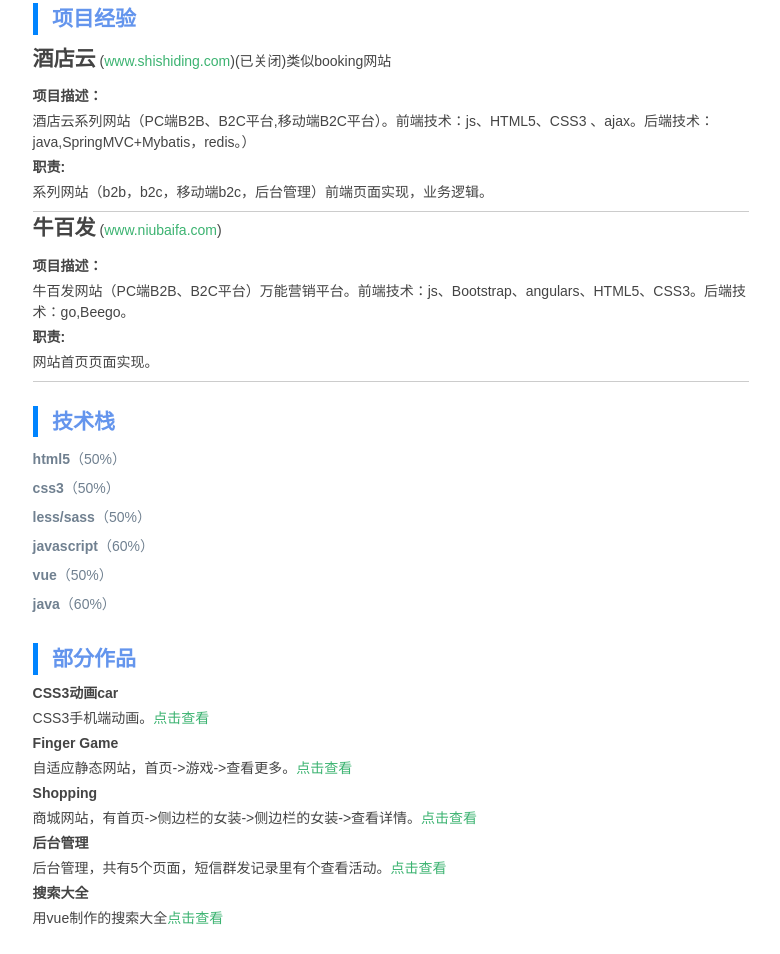
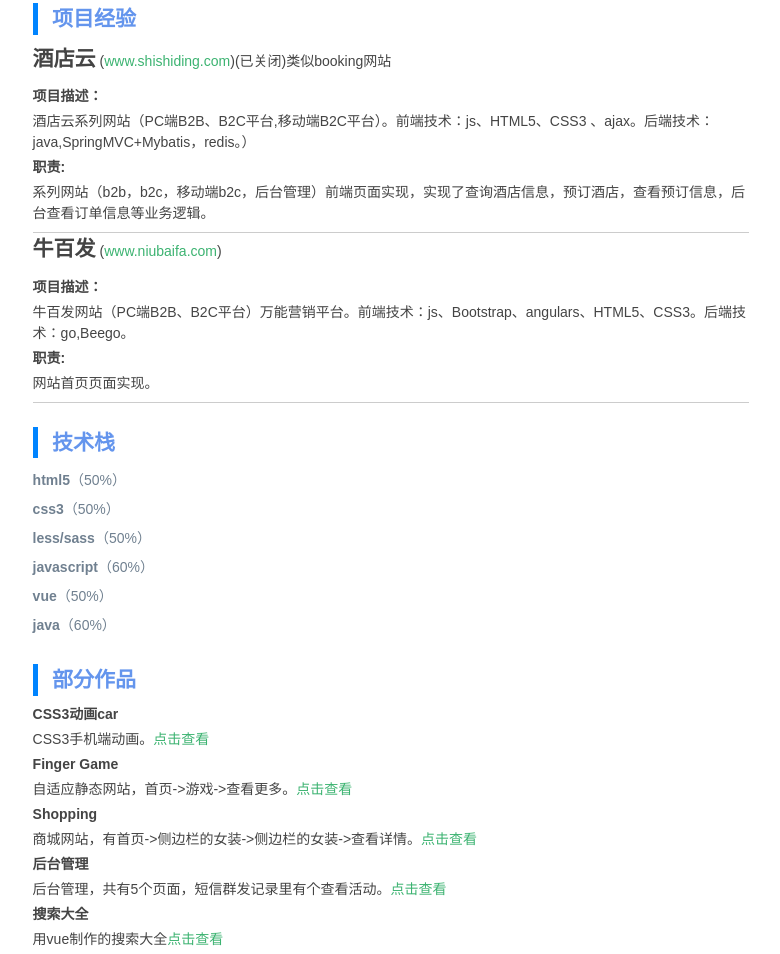
Before and after one commit to guuozi/guuozi, a plain HTML site: page index.html in a window 1280 px wide. Shown: the part 1074-2028 px from the top of the page, without its empty margins (249-1029 px from the left). Drawn offline with Linux system fonts and the light colour scheme.

Commit message:
Update index.html

```diff
--- a/index.html
+++ b/index.html
@@ -66,7 +66,7 @@
 				<h2>酒店云</h2>
 				(<a class="aright" href="https://www.shishiding.com" target="_blank">www.shishiding.com</a>)(已关闭)类似booking网站
 				<p data-faq="项目描述：">酒店云系列网站（PC端B2B、B2C平台,移动端B2C平台）。前端技术：js、HTML5、CSS3 、ajax。后端技术：java,SpringMVC+Mybatis，redis。）</p>
-				<p data-faq="职责:">系列网站（b2b，b2c，移动端b2c，后台管理）前端页面实现，业务逻辑。</p>
+				<p data-faq="职责:">系列网站（b2b，b2c，移动端b2c，后台管理）前端页面实现，实现了查询酒店信息，预订酒店，查看预订信息，后台查看订单信息等业务逻辑。</p>
 			</section>
 			<section  class="project">
 				<h2>牛百发</h2>
```
